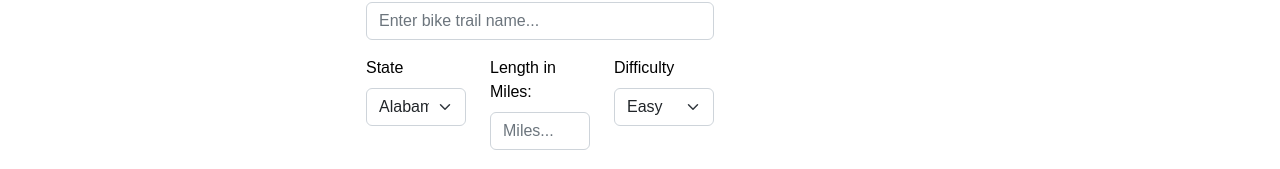
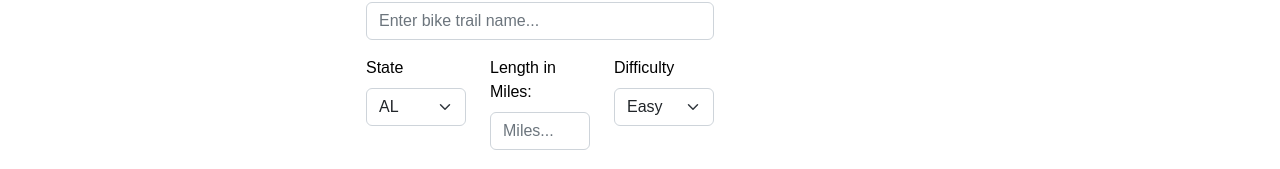
Before and after one commit to joannabell/all-bike-trails, a React (Create React App) app: page /new-trail in a window 1280 px wide. Shown: the part 134-303 px from the top of the page. Built offline with nearby package versions, Linux system fonts and the light colour scheme; data requests are answered from the project's data file.

Commit message:
abbreviated states in dropdown

```diff
--- a/src/NewTrailForm.js
+++ b/src/NewTrailForm.js
@@ -65,55 +65,55 @@ function NewTrailForm( setTrails, trails ) {
                 <Form.Group as={Col} controlId="formGridState">
                     <Form.Label>State</Form.Label>
                     <Form.Select value={formData.state} onChange={handleChange} name="state" defaultValue="Choose...">
-                        <option value="AL">Alabama</option>
-                        <option value="AK">Alaska</option>
-                        <option value="As">Arizona</option>
-                        <option value="AR">Arkansas</option>
-                        <option value="CA">California</option>
-                        <option value="CO">Colorado</option>
-                        <option value="CT">Conneticut</option>
-                        <option value="DE">Delaware</option>
-                        <option value="FL">Florida</option>
-                        <option value="GA">Georgia</option>
-                        <option value="HI">Hawaii</option>
-                        <option value="ID">Idaho</option>
-                        <option value="IL">Illinois</option>
-                        <option value="IN">Indiana</option>
-                        <option value="IA">Iowa</option>
-                        <option value="KS">Kansas</option>
-                        <option value="KY">Kentucky</option>
-                        <option value="LA">Louisiana</option>
-                        <option value="ME">Maine</option>
-                        <option value="MA">Massachusetts</option>
-                        <option value="MI">Michigan</option>
-                        <option value="MN">Minnesota</option>
-                        <option value="MS">Mississippi</option>
-                        <option value="MO">Missouri</option>
-                        <option value="MT">Montana</option>
-                        <option value="NE">Nebraska</option>
-                        <option value="NV">Nevada</option>
-                        <option value="NH">New Hampshire</option>
-                        <option value="NJ">New Jersey</option>
-                        <option value="NM">New Mexico</option>
-                        <option value="NY">New York</option>
-                        <option value="NC">North Carolina</option>
-                        <option value="ND">North Dakota</option>
-                        <option value="OH">Ohio</option>
-                        <option value="OK">Oklahoma</option>
-                        <option value="OR">Oregon</option>
-                        <option value="PA">Pennsylvania</option>
-                        <option value="RI">Rhode Island</option>
-                        <option value="SC">South Carolina</option>
-                        <option value="SD">South Dakota</option>
-                        <option value="TN">Tennessee</option>
-                        <option value="TX">Texas</option>
-                        <option value="UT">Utah</option>
-                        <option value="VT">Vermont</option>
-                        <option value="VI">Virginia</option>
-                        <option value="WA">Washington</option>
-                        <option value="WV">West Virginia</option>
-                        <option value="WI">Wisconsin</option>
-                        <option value="WY">Wyoming</option>
+                        <option value="AL">AL</option>
+                        <option value="AK">AK</option>
+                        <option value="AS">AS</option>
+                        <option value="AR">AR</option>
+                        <option value="CA">CA</option>
+                        <option value="CO">CO</option>
+                        <option value="CT">CT</option>
+                        <option value="DE">DE</option>
+                        <option value="FL">FL</option>
+                        <option value="GA">GA</option>
+                        <option value="HI">HI</option>
+                        <option value="ID">ID</option>
+                        <option value="IL">IL</option>
+                        <option value="IN">IN</option>
+                        <option value="IA">IA</option>
+                        <option value="KS">KS</option>
+                        <option value="KY">KY</option>
+                        <option value="LA">LA</option>
+                        <option value="ME">ME</option>
+                        <option value="MA">MA</option>
+                        <option value="MI">MI</option>
+                        <option value="MN">MN</option>
+                        <option value="MS">MS</option>
+                        <option value="MO">MO</option>
+                        <option value="MT">MT</option>
+                        <option value="NE">NE</option>
+                        <option value="NV">NV</option>
+                        <option value="NH">NH</option>
+                        <option value="NJ">NJ</option>
+                        <option value="NM">NM</option>
+                        <option value="NY">NY</option>
+                        <option value="NC">NC</option>
+                        <option value="ND">ND</option>
+                        <option value="OH">OH</option>
+                        <option value="OK">OK</option>
+                        <option value="OR">OR</option>
+                        <option value="PA">PA</option>
+                        <option value="RI">RI</option>
+                        <option value="SC">SC</option>
+                        <option value="SD">SD</option>
+                        <option value="TN">TN</option>
+                        <option value="TX">TX</option>
+                        <option value="UT">UT</option>
+                        <option value="VT">VT</option>
+                        <option value="VI">VI</option>
+                        <option value="WA">WA</option>
+                        <option value="WV">WV</option>
+                        <option value="WI">WI</option>
+                        <option value="WY">WY</option>
                     </Form.Select>
                 </Form.Group>
 
```
